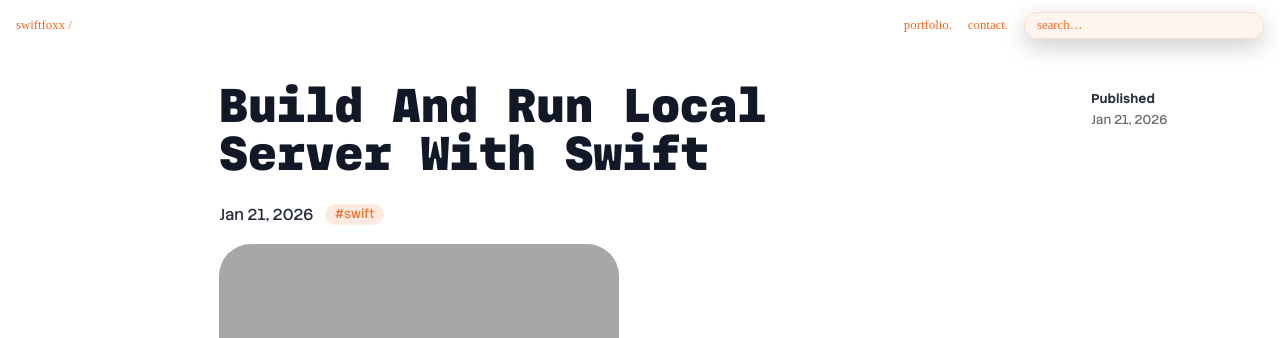
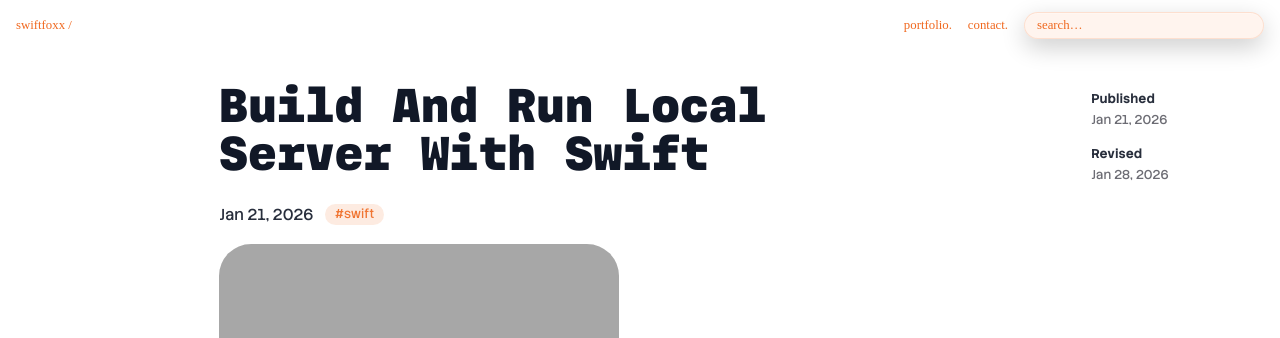
Before and after one commit to SwiftFoxx/swiftfoxx.github.io, a Jekyll site: the page built from _posts/2026-01-21-building-local-server-in-swift.md, in a window 1280 px wide. Shown: the top 338 px of the page. Built offline with Jekyll 4.4.1, drawn with Linux system fonts in a browser that asks for light colours; some web fonts are replaced.

Commit message:
Add revision

```diff
--- a/_posts/2026-01-21-building-local-server-in-swift.md
+++ b/_posts/2026-01-21-building-local-server-in-swift.md
@@ -6,6 +6,7 @@ hashtag: swift
 description: Build and run a local HTTP server in Swift using an executable package, covering low-level networking, basic HTTP parsing, routing, and user management.
 og_image: https://swiftfoxx.github.io/swiftblog-assets/images/posts/og-images/local.server.cover.png
 date: Jan 21, 2026
+revision: Jan 28, 2026
 tags: swift, server, xcode
 keywords: swift, server, dev server, local server, swift server, local server in swift
 ---
```
